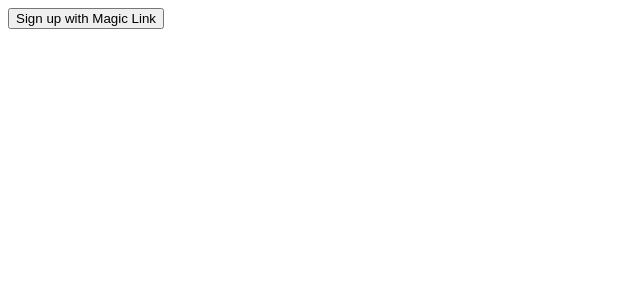
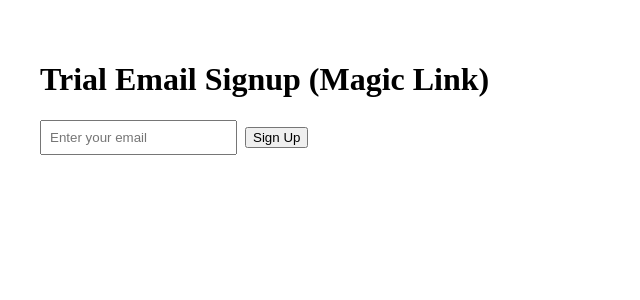
Before and after one commit to Ourwillxyz/Ourwill, a Next.js app: page /trial-email-signup in a window 1280 px wide. Shown: the top 300 px of the page, without its empty margins (0-640 px from the left). Built offline with nearby package versions, Linux system fonts and the light colour scheme.

Commit message:
Update trial-email-signup.js

```diff
--- a/pages/trial-email-signup.js
+++ b/pages/trial-email-signup.js
@@ -1,28 +1,63 @@
-import { supabase } from "../supabaseClient"
+// pages/trial-email-signup.js
+
+import { useState } from "react";
+import { supabase } from "../src/supabaseClient"; // ✅ Correct path
 
 export default function TrialEmailSignup() {
-  const handleSignup = async () => {
-    const email = "testuser@example.com" // test email
+  const [email, setEmail] = useState("");
+  const [message, setMessage] = useState("");
+  const [loading, setLoading] = useState(false);
+
+  // Signup with Supabase magic link
+  const signUpWithEmail = async (e) => {
+    e.preventDefault();
+    setLoading(true);
+    setMessage("");
+
+    try {
       const { data, error } = await supabase.auth.signUp({
         email,
         options: {
-        emailRedirectTo: `${window.location.origin}/auth/confirm`,
+          emailRedirectTo: `${window.location.origin}/auth/confirm?redirectTo=/dashboard`,
           shouldCreateUser: true,
-      }
-    })
+        },
+      });
 
       if (error) {
-      console.error("Signup Error:", error.message)
-      alert("Error signing up: " + error.message)
+        console.error("Signup Error:", error.message);
+        setMessage("❌ " + error.message);
       } else {
-      console.log("Signup success:", data)
-      alert("Check your email for a confirmation link")
+        console.log("Signup Data:", data);
+        setMessage("✅ Check your email for a confirmation link.");
       }
+    } catch (err) {
+      console.error("Unexpected Error:", err);
+      setMessage("⚠️ Something went wrong.");
+    } finally {
+      setLoading(false);
     }
+  };
 
   return (
-    <div>
-      <button onClick={handleSignup}>Sign up with Magic Link</button>
+    <div style={{ padding: "2rem" }}>
+      <h1>Trial Email Signup (Magic Link)</h1>
+      <form onSubmit={signUpWithEmail}>
+        <input
+          type="email"
+          placeholder="Enter your email"
+          value={email}
+          onChange={(e) => setEmail(e.target.value)}
+          required
+          style={{ padding: "0.5rem", marginRight: "0.5rem" }}
+        />
+        <button type="submit" disabled={loading}>
+          {loading ? "Sending..." : "Sign Up"}
+        </button>
+      </form>
+
+      {message && (
+        <p style={{ marginTop: "1rem", fontWeight: "bold" }}>{message}</p>
+      )}
     </div>
-  )
+  );
 }
```
Lines whose indentation alone changed are shown as unchanged.
